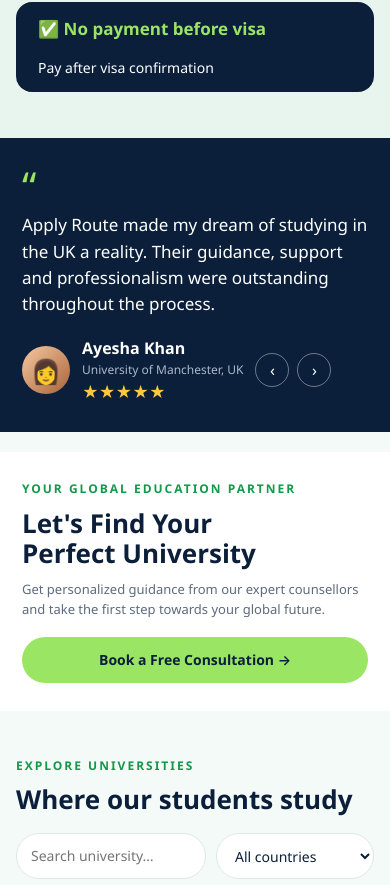
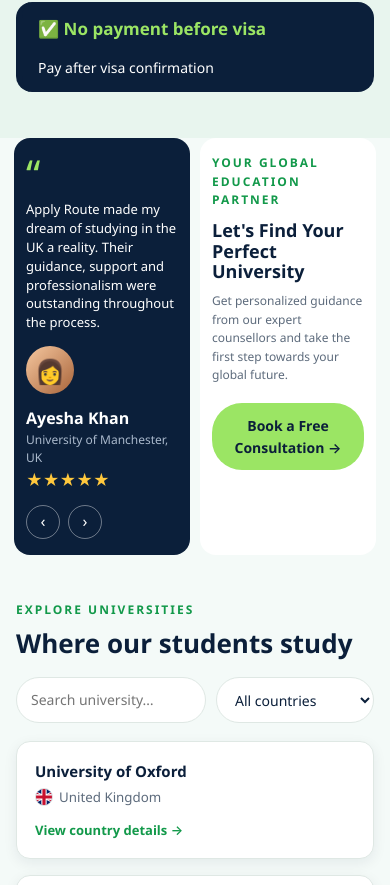
Before and after one commit to musaabbasi84/apply-route, a plain HTML site: page index.html in a window 390 px wide. Shown: the part 2711-3596 px from the top of the page. Drawn offline with Linux system fonts and the light colour scheme.

Commit message:
Update style.css

```diff
--- a/style.css
+++ b/style.css
@@ -122,13 +122,18 @@ footer{background:var(--card);padding:26px 0;border-top:1px solid var(--bd)}.fg{
 .toast.on{opacity:1;transform:translate(-50%,0)}.toast.bad{border-left-color:#e5484d}
 
 
-/* Hide video and fix reviews + consultation layout */
+/* Reviews + Consultation: Proper Responsive Container */
+
 .row3 {
     display: grid !important;
     grid-template-columns: minmax(0, 1fr) minmax(0, 1fr) !important;
-    gap: 0 !important;
+    width: 100%;
+    max-width: 1200px;
+    margin: 0 auto;
+    padding: 0 20px;
+    gap: 16px !important;
+    box-sizing: border-box;
     align-items: stretch;
-    padding: 0;
 }
 
 .row3 .vid {
@@ -139,24 +144,67 @@ footer{background:var(--card);padding:26px 0;border-top:1px solid var(--bd)}.fg{
 .row3 .cta {
     width: 100%;
     min-width: 0;
-    margin: 0;
+    max-width: 100%;
+    min-height: 0;
+    box-sizing: border-box;
+    border-radius: 16px;
+    padding: 24px;
+    overflow: hidden;
 }
 
-/* Mobile layout */
+.row3 .tm q {
+    min-height: 0;
+    overflow-wrap: anywhere;
+}
+
+.row3 .who {
+    min-width: 0;
+}
+
+.row3 .cta h3,
+.row3 .cta p {
+    overflow-wrap: anywhere;
+}
+
+/* Tablet and Mobile */
 @media (max-width: 768px) {
     .row3 {
-        grid-template-columns: 1fr !important;
-        gap: 20px !important;
+        grid-template-columns: minmax(0, 1fr) minmax(0, 1fr) !important;
+        padding: 0 14px;
+        gap: 10px !important;
     }
 
     .row3 .tm,
     .row3 .cta {
-        grid-column: 1 !important;
-        width: 100%;
+        padding: 16px 12px;
     }
 
-    .tm,
-    .cta {
-        padding: 28px 22px;
+    .row3 .tm q {
+        font-size: 13px;
+        line-height: 1.45;
+    }
+
+    .row3 .cta h3 {
+        font-size: 18px;
+    }
+
+    .row3 .cta p {
+        font-size: 12px;
     }
 }
+
+@media (max-width: 360px) {
+    .row3 {
+        padding: 0 10px;
+        gap: 8px !important;
+    }
+
+    .row3 .tm,
+    .row3 .cta {
+        padding: 12px 9px;
+    }
+
+    .row3 .cta h3 {
+        font-size: 16px;
+    }
+}
```
